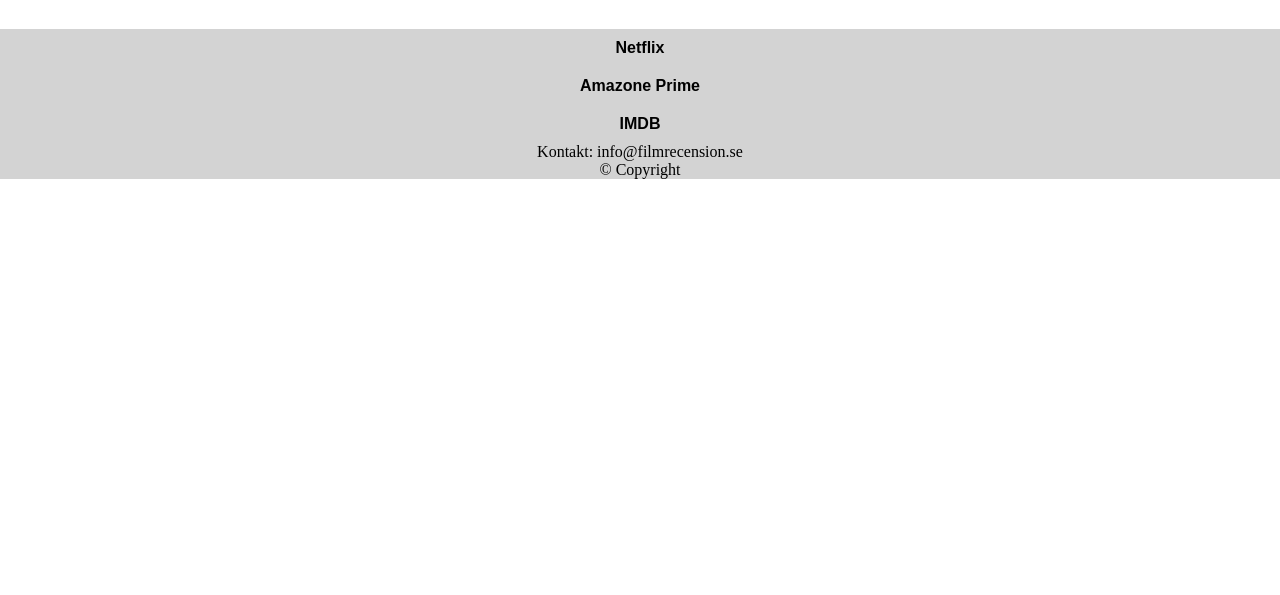
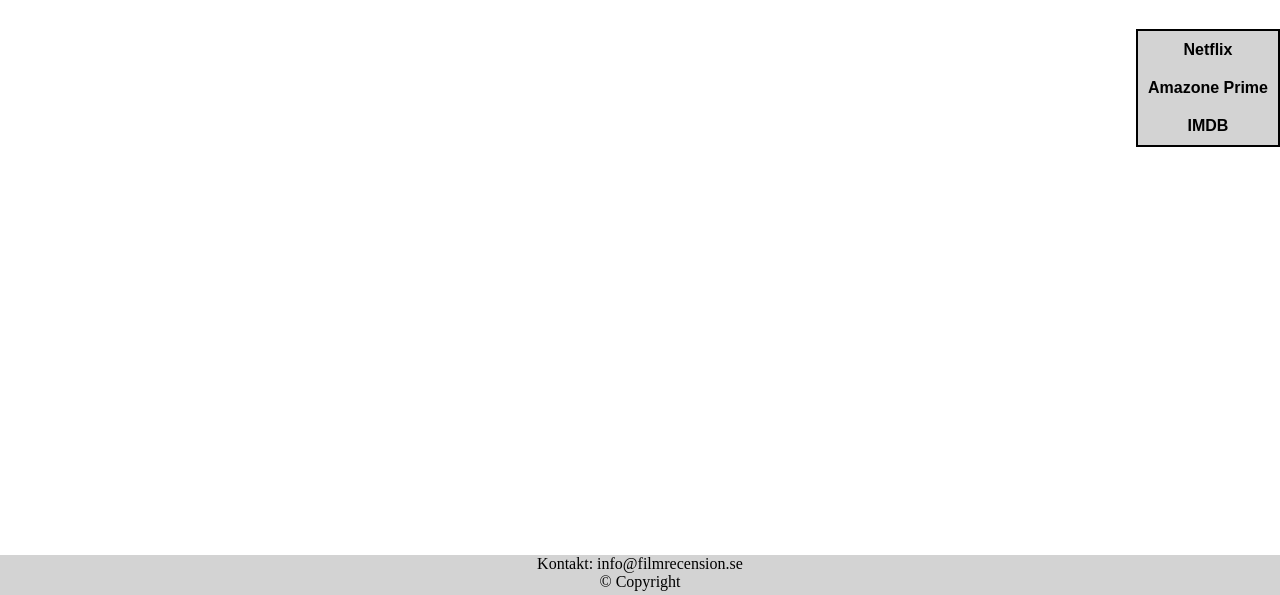
Before and after one commit to SANDQVISTT/FilmRecensionSite, a plain HTML site: page index.html in a window 1280 px wide. Shown: the part 205-800 px from the top of the page. Drawn offline with Linux system fonts and the light colour scheme.

Commit message:
fixat lite css

```diff
--- a/css/style.css
+++ b/css/style.css
@@ -44,12 +44,24 @@ nav,a{
     grid-column: 2/3;
 
 }
+.SajtTips{
+    border: solid black 2px;
+    position: fixed;
+    bottom: 5;
+    right: 0;
+
+
+}
 
 
 
 footer{
     background-color: lightgrey;
     text-align: center;
+    position: absolute;
+    bottom: 0;
+    width: 100%;
+    height: 2.5rem;
 
 
         grid-row: 4/5;
```
